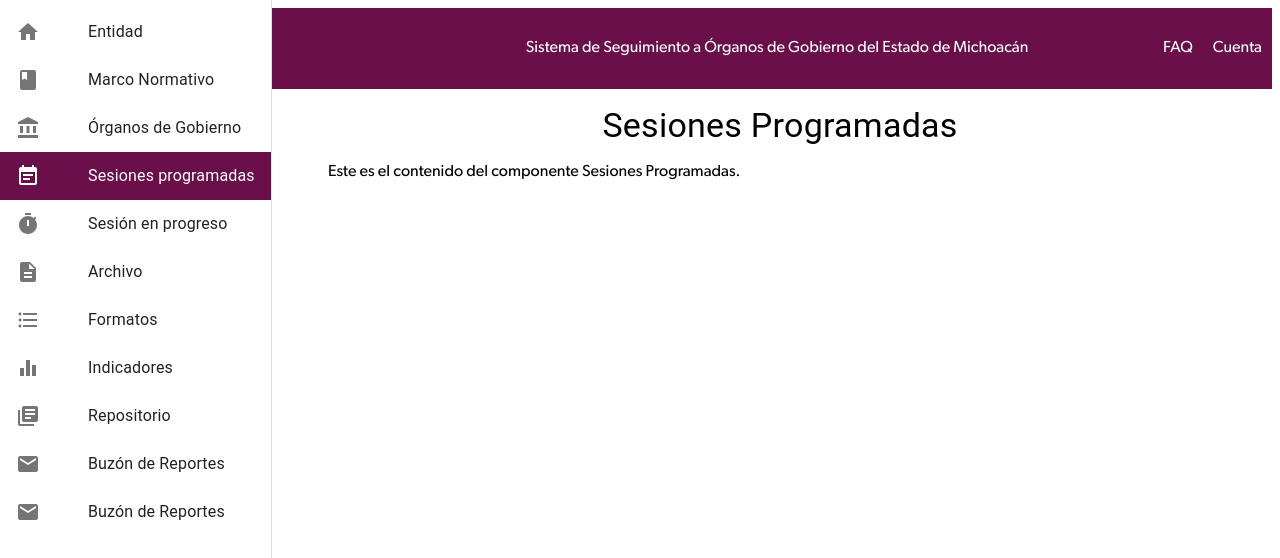
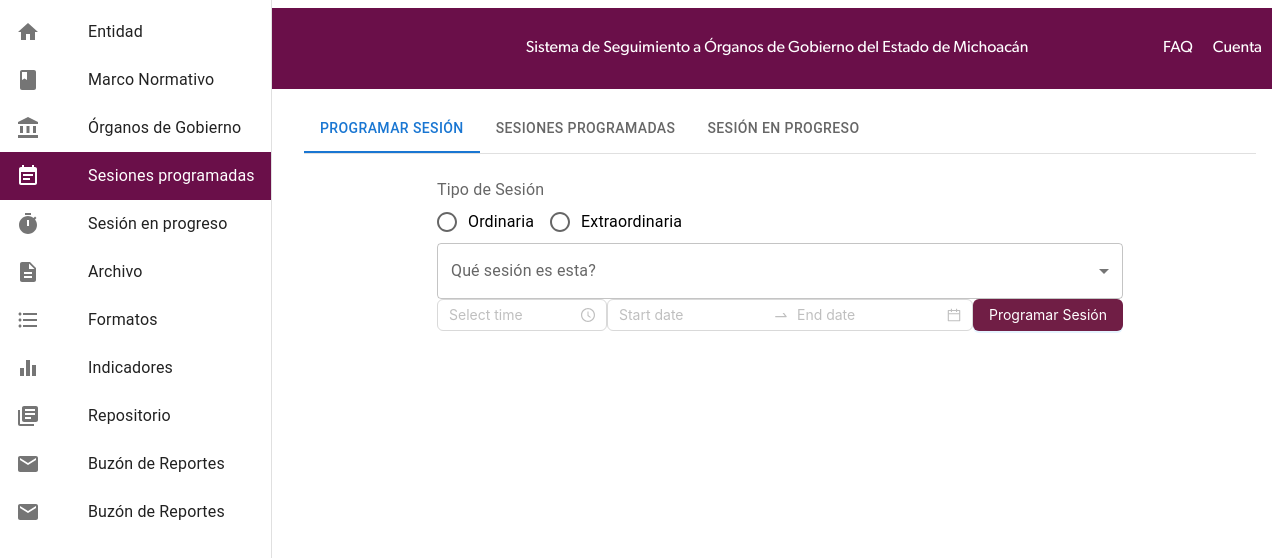
Before and after one commit to ArturoEstrada0/sisogem, a React (Create React App) app: page /sesiones-programadas in a window 1280 px wide. Shown: the top 558 px of the page. Built offline with nearby package versions, Linux system fonts and the light colour scheme.

Commit message:
SesionesProgramadas preview

```diff
--- a/package.json
+++ b/package.json
@@ -8,9 +8,11 @@
     "@mui/icons-material": "^5.14.13",
     "@mui/material": "^5.14.13",
     "@mui/system": "^5.14.13",
+    "@mui/x-date-pickers": "^6.16.2",
     "@testing-library/jest-dom": "^5.17.0",
     "@testing-library/react": "^13.4.0",
     "@testing-library/user-event": "^13.5.0",
+    "antd": "^5.10.0",
     "react": "^18.2.0",
     "react-dom": "^18.2.0",
     "react-notifications": "^1.7.4",
--- /dev/null
+++ b/src/components/ButtonProgramar.jsx
@@ -0,0 +1,10 @@
+import React from 'react';
+import { Button, Space } from 'antd';
+import './SesionesProgramadas.css'
+
+const ButtonProgramar = () => (
+    <Space wrap>
+        <Button type="primary" style={{ backgroundColor: "#701e45" }}>Programar Sesión</Button>
+    </Space>
+);
+export default ButtonProgramar;
--- /dev/null
+++ b/src/components/NumeroSesion.jsx
@@ -0,0 +1,34 @@
+import * as React from 'react';
+import Box from '@mui/material/Box';
+import InputLabel from '@mui/material/InputLabel';
+import MenuItem from '@mui/material/MenuItem';
+import FormControl from '@mui/material/FormControl';
+import Select from '@mui/material/Select';
+
+export default function NumeroSesion() {
+  const [age, setAge] = React.useState('');
+
+  const handleChange = (event) => {
+    setAge(event.target.value);
+  };
+
+  return (
+    <Box sx={{ minWidth: 120 }}>
+      <FormControl fullWidth>
+        <InputLabel id="demo-simple-select-label">Qué sesión es esta?</InputLabel>
+        <Select
+          labelId="demo-simple-select-label"
+          id="demo-simple-select"
+          value={age}
+          label="Sesion"
+          onChange={handleChange}
+        >
+          <MenuItem value={10}>Primera</MenuItem>
+          <MenuItem value={20}>Segunda</MenuItem>
+          <MenuItem value={30}>Tercera</MenuItem>
+          <MenuItem value={30}>Cuarta</MenuItem>
+        </Select>
+      </FormControl>
+    </Box>
+  );
+}
--- /dev/null
+++ b/src/components/ProgramarSesion.jsx
@@ -0,0 +1,23 @@
+import * as React from 'react';
+import Radio from '@mui/material/Radio';
+import RadioGroup from '@mui/material/RadioGroup';
+import FormControlLabel from '@mui/material/FormControlLabel';
+import FormControl from '@mui/material/FormControl';
+import FormLabel from '@mui/material/FormLabel';
+import './SesionesProgramadas.css'
+
+export default function ProgramarSesion() {
+  return (
+    <FormControl>
+      <FormLabel id="demo-row-radio-buttons-group-label">Tipo de Sesión</FormLabel>
+      <RadioGroup
+        row
+        aria-labelledby="demo-row-radio-buttons-group-label"
+        name="row-radio-buttons-group"
+      >
+        <FormControlLabel value="ordinaria" control={<Radio className="radio-ordinaria" />} label="Ordinaria" />
+        <FormControlLabel value="extraordinaria" control={<Radio className="radio-extraordinaria" />} label="Extraordinaria" />
+      </RadioGroup>
+    </FormControl>
+  );
+}
--- /dev/null
+++ b/src/components/SeleccionaFecha.jsx
@@ -0,0 +1,40 @@
+import React, { useState } from 'react';
+import { DatePicker } from 'antd';
+import './SesionesProgramadas.css'
+const { RangePicker } = DatePicker;
+
+const SeleccionaFecha = () => {
+    const [dates, setDates] = useState(null);
+    const [value, setValue] = useState(null);
+    const disabledDate = (current) => {
+        if (!dates) {
+            return false;
+        }
+        const tooLate = dates[0] && current.diff(dates[0], 'days') >= 3;
+        const tooEarly = dates[1] && dates[1].diff(current, 'days') >= 3;
+        return !!tooEarly || !!tooLate;
+    };
+    const onOpenChange = (open) => {
+        if (open) {
+            setDates([null, null]);
+        } else {
+            setDates(null);
+        }
+    };
+    return (
+        <RangePicker
+            value={dates || value}
+            disabledDate={disabledDate}
+            onCalendarChange={(val) => {
+                setDates(val);
+            }}
+            onChange={(val) => {
+                setValue(val);
+            }}
+            onOpenChange={onOpenChange}
+            changeOnBlur
+        />
+    );
+};
+export default SeleccionaFecha
+    ;
--- /dev/null
+++ b/src/components/SelectDate.jsx
@@ -0,0 +1,15 @@
+import { DatePicker, Space } from 'antd';
+import './SesionesProgramadas.css'
+
+const PickerWithType = ({ type, onChange }) => {
+  return <DatePicker picker={type} onChange={onChange} />;
+};
+
+const SelectDate = () => {
+  return (
+    <Space direction='vertical'>
+      <PickerWithType type='time' onChange={(value) => console.log(value)} />
+    </Space>
+  );
+};
+export default SelectDate;
--- /dev/null
+++ b/src/components/SesionesProgramadas.css
@@ -0,0 +1,16 @@
+.programar-sesion{
+    display: flex;
+    flex-direction: column;
+    align-items: center;
+    justify-content: center;
+    margin: 0 auto;
+    width: 100%;
+    height: 100%;
+}
+.radio-ordinaria.Mui-checked {
+    color: #F1CDD3;
+  }
+
+  .radio-extraordinaria.Mui-checked {
+    color: #F1CDD3;
+  }
--- a/src/components/SesionesProgramadas.jsx
+++ b/src/components/SesionesProgramadas.jsx
@@ -1,16 +1,78 @@
-import React from "react";
-import { Container } from "@mui/material";
-import {
-  Typography,
-} from "@mui/material";
-function SesionesProgramadas() {
+import * as React from 'react';
+import PropTypes from 'prop-types';
+import Tabs from '@mui/material/Tabs';
+import Tab from '@mui/material/Tab';
+import Typography from '@mui/material/Typography';
+import Box from '@mui/material/Box';
+import ProgramarSesion from './ProgramarSesion';
+import NumeroSesion from './NumeroSesion';
+import SelectDate from './SelectDate';
+import SeleccionaFecha from './SeleccionaFecha';
+import ButtonProgramar from './ButtonProgramar';
+import './SesionesProgramadas.css';
+
+function CustomTabPanel(props) {
+  const { children, value, index, ...other } = props;
+
   return (
-    <Container>
-      <Typography variant="h4" align="center">
-        Sesiones Programadas
-      </Typography>        <p>Este es el contenido del componente Sesiones Programadas.</p>
-    </Container>
+    <div
+      role="tabpanel"
+      hidden={value !== index}
+      id={`simple-tabpanel-${index}`}
+      aria-labelledby={`simple-tab-${index}`}
+      {...other}
+    >
+      {value === index && (
+        <Box sx={{ p: 3 }}>
+          <Typography>{children}</Typography>
+        </Box>
+      )}
+    </div>
   );
 }
 
-export default SesionesProgramadas;
+CustomTabPanel.propTypes = {
+  children: PropTypes.node,
+  index: PropTypes.number.isRequired,
+  value: PropTypes.number.isRequired,
+};
+
+function a11yProps(index) {
+  return {
+    id: `simple-tab-${index}`,
+    'aria-controls': `simple-tabpanel-${index}`,
+  };
+}
+
+export default function SesionesProgramadas() {
+  const [value, setValue] = React.useState(0);
+
+  const handleChange = (event, newValue) => {
+    setValue(newValue);
+  };
+
+  return (
+    <Box sx={{ width: '100%' }}>
+      <Box sx={{ borderBottom: 1, borderColor: 'divider' }}>
+        <Tabs value={value} onChange={handleChange} aria-label="basic tabs example">
+          <Tab label="Programar Sesión" {...a11yProps(0)} />
+          <Tab label="Sesiones Programadas" {...a11yProps(1)} />
+          <Tab label="Sesión en Progreso" {...a11yProps(2)} />
+        </Tabs>
+      </Box>
+      <CustomTabPanel value={value} index={0} className='programar-sesion'>
+        <ProgramarSesion />
+        <NumeroSesion />
+        <SelectDate />
+        <SeleccionaFecha />
+        <ButtonProgramar />
+      </CustomTabPanel>
+      <CustomTabPanel value={value} index={1}>
+        Sesiones Programadas
+      </CustomTabPanel>
+      <CustomTabPanel value={value} index={2}>
+        Sesión en Progreso
+      </CustomTabPanel>
+    </Box>
+  );
+}
```
Also changed, not shown: 1 other file (tests, documents, lock files or other folders).
